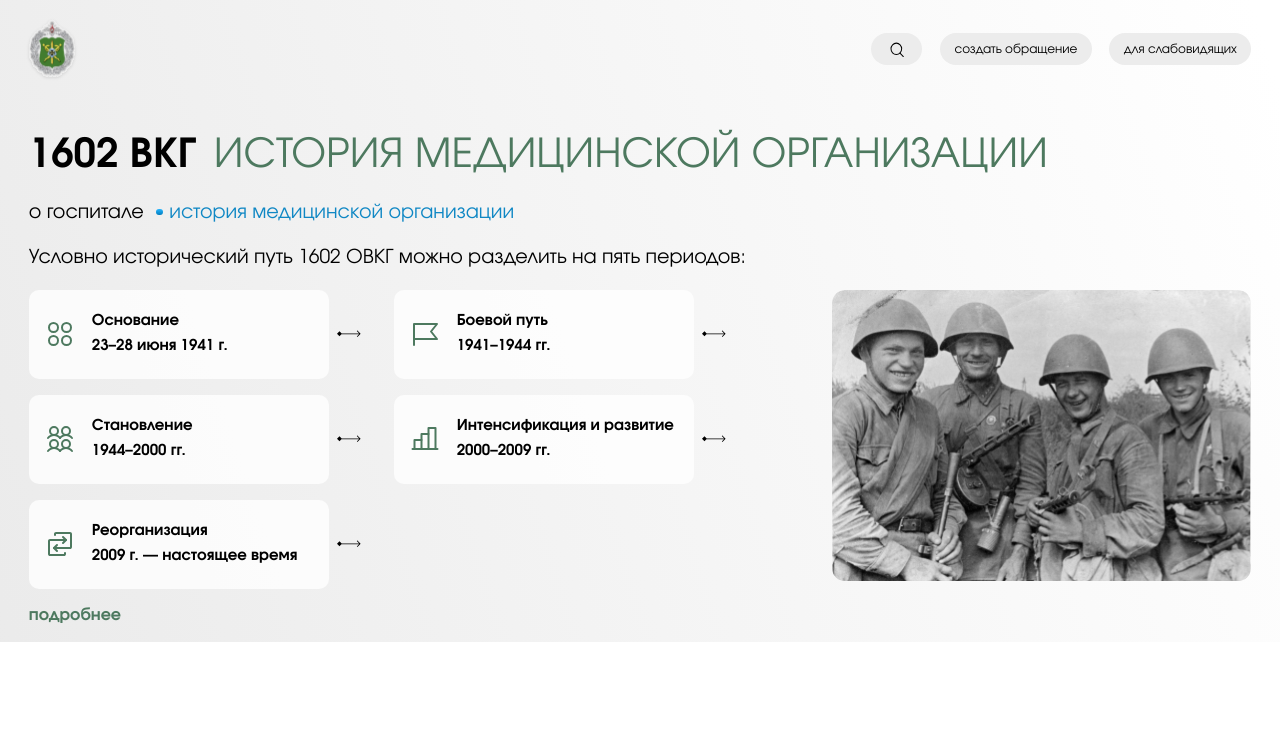
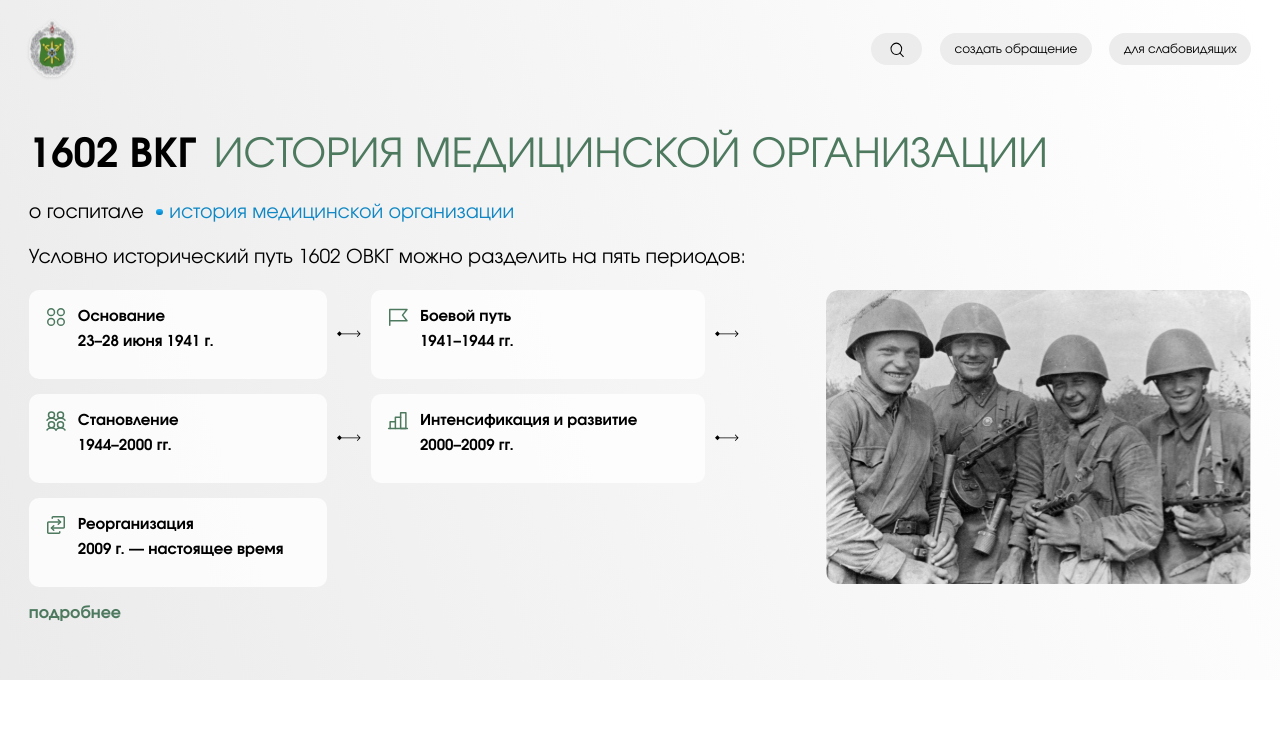
Before and after one commit to jestyrn-del/Hospital-website, a React (Vite) app: page /#/history in a window 1280 px wide. Shown: the top 738 px of the page. Built offline with nearby package versions, Linux system fonts and the light colour scheme.

Commit message:
History-page: strings not full width of page

```diff
--- a/src/pages/History/History.css
+++ b/src/pages/History/History.css
@@ -78,61 +78,6 @@
     color: #000000;
 }
 
-
-/* ================================= */
-/* === HISTORY PERIODS ============= */
-/* ================================= */
-.history-list {
-    display: grid;
-    grid-template-columns: 1fr 1fr;
-    align-items: stretch;
-
-    gap: 2vh;
-}
-
-.history-list-grid {
-    display: grid;
-    grid-template-columns: 4fr 1fr 4fr 1fr;
-    grid-auto-rows: 1fr;
-
-    gap: 1vh;
-}
-
-.history-list-grid p {
-    display: flex;
-    align-items: center;
-
-    width: 300px;
-
-    gap: 2vh;
-    margin: 1vh 1vh 0 0;
-
-    font-weight: 700;
-}
-
-.history-list-grid p img {
-    display: block;
-
-    width: 2.5vw;
-    height: 2.5vw;
-
-    flex-shrink: 0;
-
-    object-fit: contain;
-}
-
-.history-list-grid svg {
-    width: 24px;
-    height: 24px;
-
-    align-items: center;
-    align-self: center;
-
-    margin-bottom: auto;
-}
-
-
-
 /* ================================= */
 /* === HISTORY PERIODS ============= */
 /* ================================= */
@@ -145,7 +90,7 @@
 .history-list-grid {
     display: grid;
 
-    grid-template-columns: 0.8fr 0.3fr 0.8fr 0.3fr;
+    grid-template-columns: 1fr 0.8fr 1fr 1fr;
     grid-template-rows: repeat(3, 1fr);
 
     column-gap: 1vh;
@@ -167,7 +112,7 @@
     gap: 1vh;
 
     width: 100%;
-    height: 89px;
+    height: 10vh;
 
     margin: 0;
     padding: 15px;
@@ -210,8 +155,8 @@
 
 .history-arrow svg {
     display: block;
-    width: 24px;
-    height: 24px;
+    width: 28px;
+    height: 28px;
 }
 
 .history-list-image {
@@ -227,6 +172,113 @@
 }
 
 
+
+/* ================================= */
+/* === HISTORY PERIODS ============= */
+/* ================================= */
+
+.history-list-grid {
+    display: grid;
+
+    grid-template-columns:
+        minmax(0, 1fr)
+        24px
+        minmax(0, 1.12fr)
+        24px;
+
+    grid-auto-rows: minmax(89px, auto);
+
+    column-gap: 10px;
+    row-gap: 15px;
+
+    width: 100%;
+    max-width: 710px;
+
+    align-items: stretch;
+}
+
+/* ================================= */
+/* === HISTORY CARD ================ */
+/* ================================= */
+
+.history-list-grid .history-card {
+    display: flex;
+    align-items: flex-start;
+
+    gap: 10px;
+
+    width: 100%;
+    min-width: 0;
+    min-height: 89px;
+
+    margin: 0;
+    padding: 15px;
+
+    box-sizing: border-box;
+
+    background: rgba(255, 255, 255, 0.8);
+    border-radius: 10px;
+
+    font-family: "Evolventa", Arial, sans-serif;
+    font-size: 15px;
+    font-weight: 700;
+    line-height: 25px;
+
+    color: #000000;
+
+    transition:
+        background-color 0.25s ease,
+        transform 0.25s ease,
+        box-shadow 0.25s ease;
+}
+
+/* Иконки */
+
+.history-card img {
+    display: block;
+
+    width: 24px;
+    height: 24px;
+
+    flex: 0 0 24px;
+
+    object-fit: contain;
+}
+
+/* Текст */
+
+.history-card span {
+    display: block;
+
+    min-width: 0;
+
+    overflow-wrap: break-word;
+}
+
+/* ================================= */
+/* === ARROWS ====================== */
+/* ================================= */
+
+.history-list-grid .history-arrow {
+    display: flex;
+
+    align-items: center;
+    justify-content: center;
+
+    width: 24px;
+    height: 100%;
+
+    min-width: 0;
+}
+
+.history-arrow svg {
+    display: block;
+
+    width: 24px;
+    height: 24px;
+
+    flex-shrink: 0;
+}
 
 /* ================================= */
 /* === HISTORY IMAGE =============== */
@@ -265,7 +317,7 @@
     display: inline-flex;
 
     gap: 1vw;
-    margin: 2vh 0;
+    margin: 2vh 0 7vh 0;
 
     border: none;
 
@@ -346,6 +398,7 @@
     flex-direction: column;
 
     gap: 1.5vw;
+    width: 150vh;
 
     padding-top: 3vw;
 }
@@ -380,10 +433,17 @@
 }
 
 .history-more-data-grid-image {
-    width: 50vh;
-    height: 70vh;
+    width: 60vh;
+    height: 80vh;
 
-    border-radius: 1vw;
+    min-width: 60vh;
+    min-height: 80vh;
+
+    flex-shrink: 0;
+    flex-grow: 0;
+
+    justify-self: start;
+    align-self: start;
 }
 
 .history-more-data-grid-image img {
@@ -393,7 +453,6 @@
     height: 100%;
 
     object-fit: cover;
-
     border-radius: inherit;
 }
 
--- a/src/pages/History/History.tsx
+++ b/src/pages/History/History.tsx
@@ -46,7 +46,6 @@ export function History() {
 
         <div className="history-list container">
           <div className="history-list-grid">
-
               <p className="history-card">
                   <img src={fourImage} alt="" />
                   <span>Основание<br />23–28 июня 1941 г.</span>
@@ -75,8 +74,6 @@ export function History() {
                   <img src={swapImage} alt="" />
                   <span>Реорганизация<br />2009 г. — настоящее время</span>
               </p>
-        <div className="history-arrow">{historyArrow}</div>
-
           </div>
 
           <div className="history-list-image">
```
Lines whose indentation alone changed are shown as unchanged.
